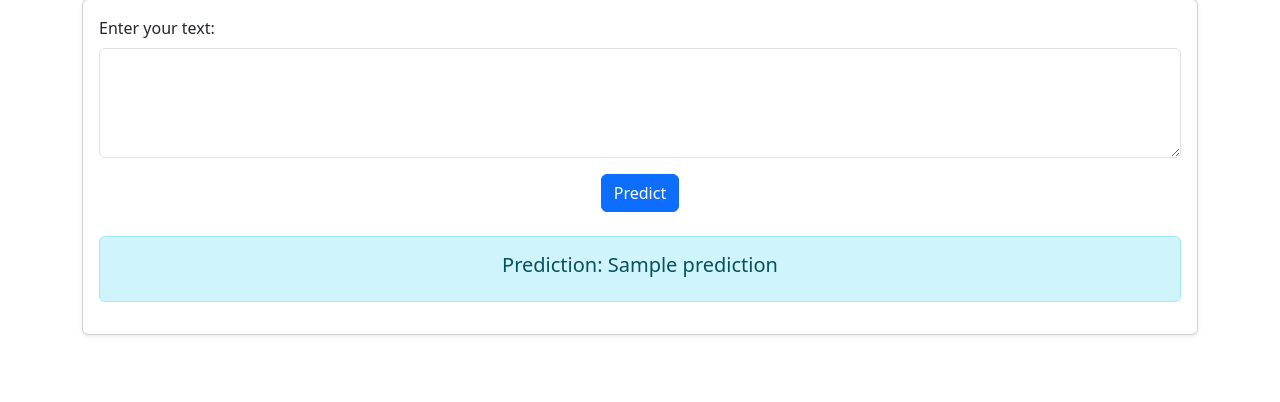
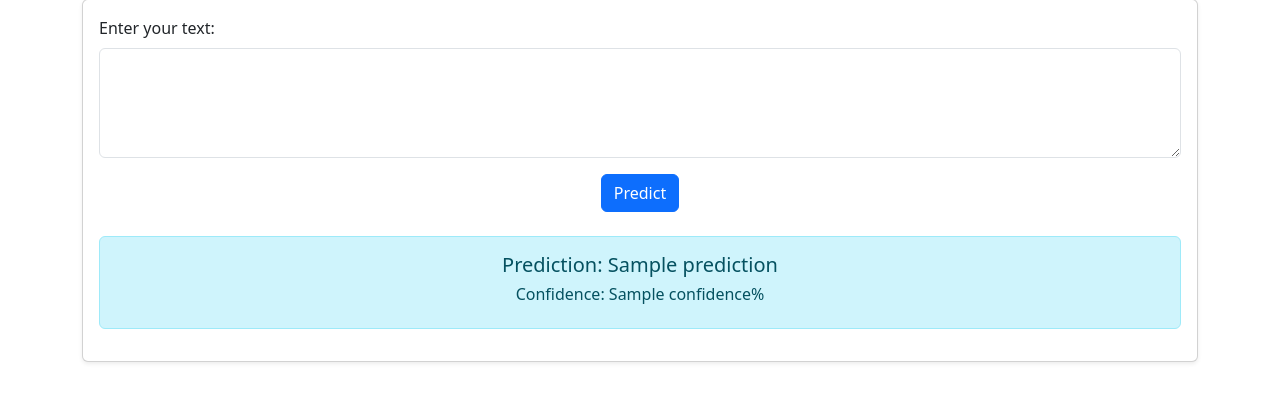
Before and after one commit to guired513/sentiment-analyzer, a Flask app: template templates/index.html in a window 1280 px wide. Shown: the part 197-599 px from the top of the page. Run offline with Flask 3, Linux system fonts and the light colour scheme; the template is opened without the code that fills it: most values are stand-ins (such as "Sample title", 1, 10 or a date in 2020); parts of the project's set-up code (start-up, migrations or seed data) failed here and were passed over.

Commit message:
Refactor sentiment analysis implementation to use Hugging Face transformers; update index.html to display confidence score and add transformer_test.py for interactive testing.

```diff
--- a/app.py
+++ b/app.py
@@ -1,24 +1,29 @@
 from flask import Flask, request, render_template, jsonify
-import joblib
+from transformers import pipeline
 
 app = Flask(__name__)
-model = joblib.load("models/sentiment_model.pkl")
+classifier = pipeline("sentiment-analysis")
 
 @app.route("/", methods=["GET", "POST"])
 def index():
     prediction = None
+    confidence = None
     if request.method == "POST":
         text = request.form["text"]
-        prediction = model.predict([text])[0]
-    return render_template("index.html", prediction=prediction)
+        result = classifier(text)[0]
+        prediction = result["label"]
+        confidence = round(result["score"] * 100, 2)
+    return render_template("index.html", prediction=prediction, confidence=confidence)
 
 @app.route("/api/predict", methods=["POST"])
 def api_predict():
     try:
         data = request.get_json()
-        text = data["text"]
-        prediction = model.predict([text])[0]
-        return jsonify({"prediction": prediction})
+        result = classifier(data["text"])[0]
+        return jsonify({
+            "prediction": result["label"],
+            "confidence": result["score"]
+        })
     except Exception as e:
         return jsonify({"error": str(e)}), 400
 
--- a/templates/index.html
+++ b/templates/index.html
@@ -34,6 +34,7 @@
                 {% if prediction %}
                     <div class="alert alert-info mt-4 text-center">
                         <h5>Prediction: {{ prediction }}</h5>
+                        <h6>Confidence: {{ confidence }}%</h6>
                     </div>
                 {% endif %}
             </div>
```
Also changed, not shown: requirements.txt (+18 -1 lines), transformer_test.py (added, +11 -0 lines), README.md.
